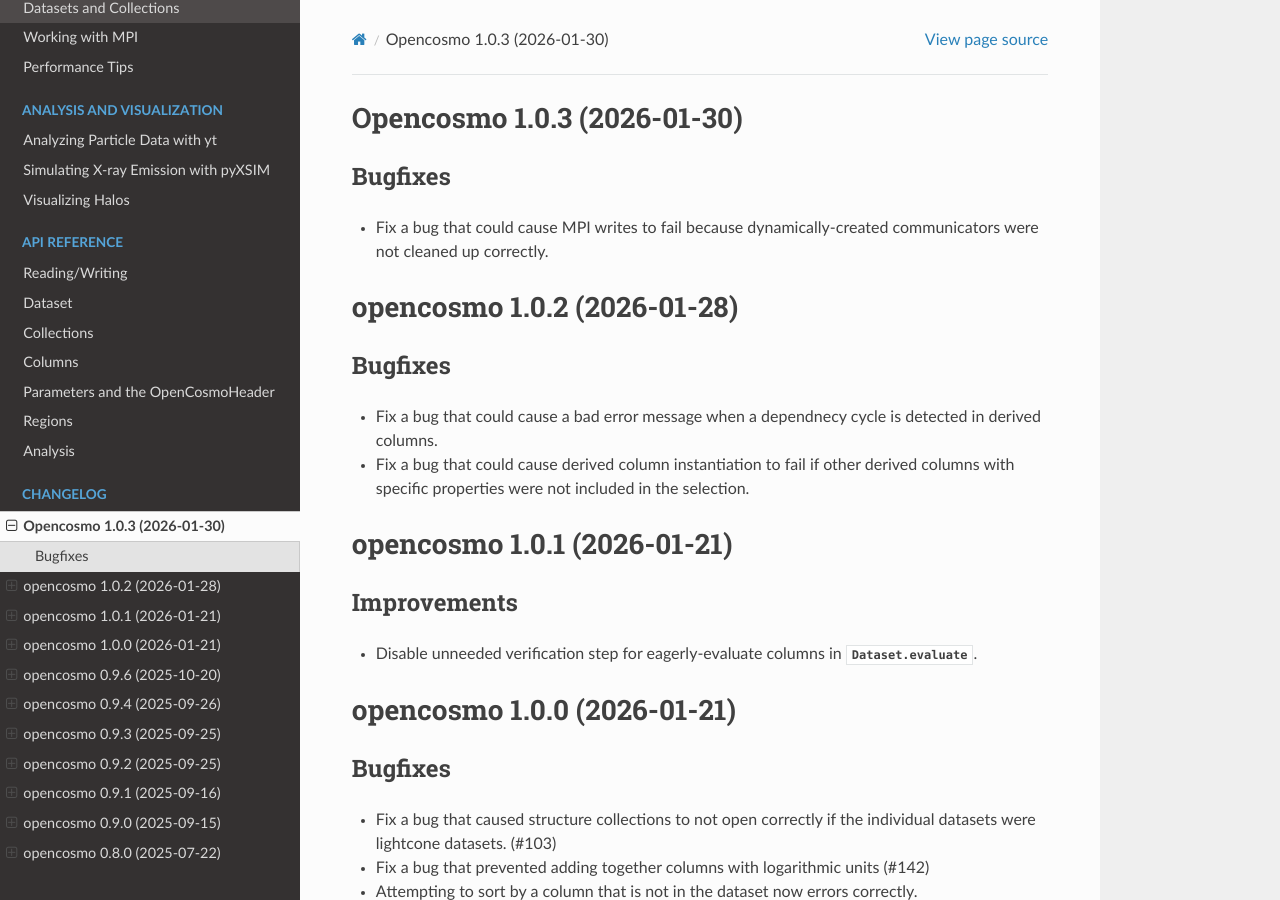
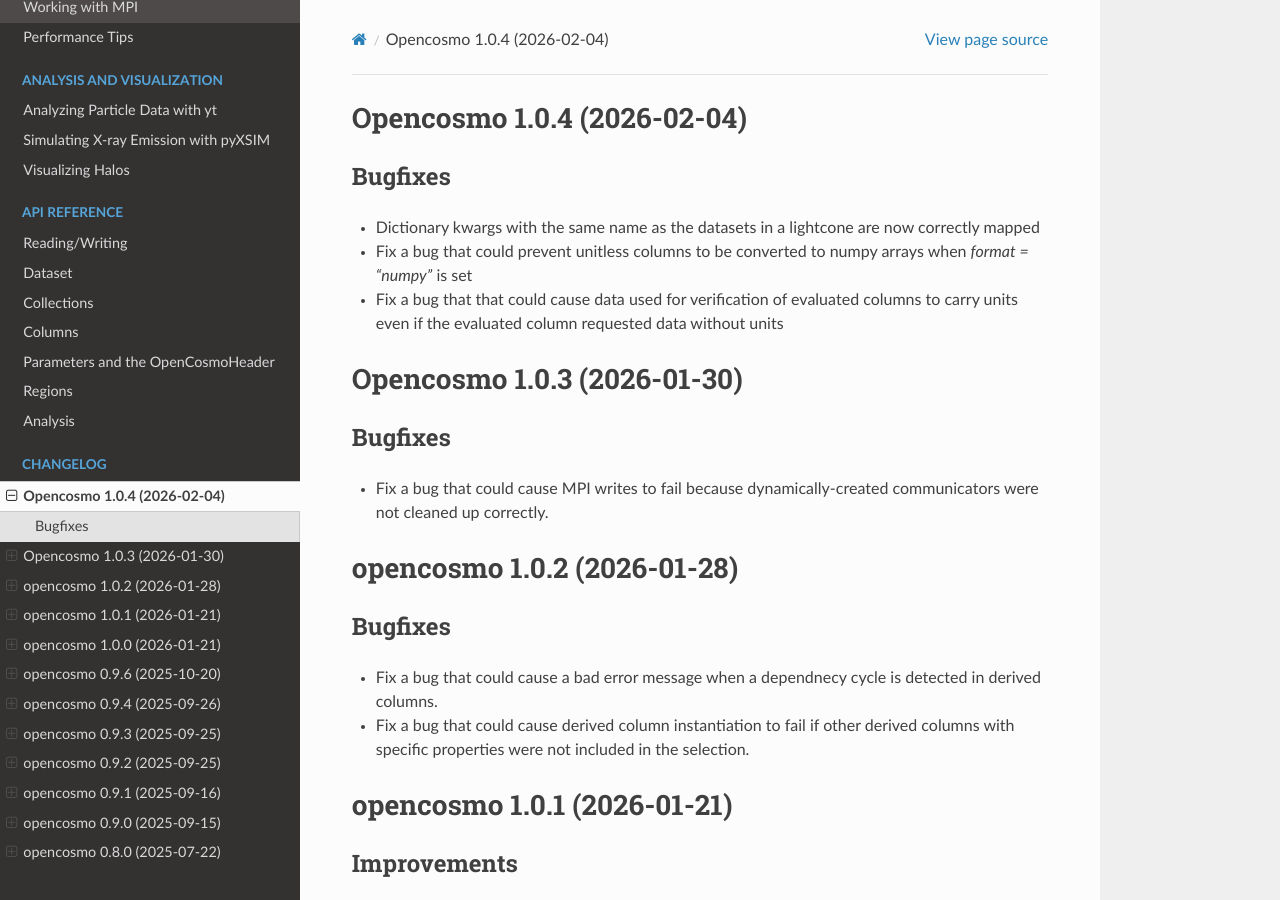
Before and after one commit to ArgonneCPAC/OpenCosmo, a Sphinx documentation site: the page built from docs/source/changelog.rst, in a window 1280 px wide and 900 px high. Built offline with Sphinx 7.4.7 and the Read the Docs theme 3.1.0, drawn with Linux system fonts in a browser that asks for light colours; some of the changed text lies outside the part shown.

Commit message:
Render changelog

```diff
--- a/changes/+28bb6b3f.bugfix.rst
+++ /dev/null
@@ -1 +0,0 @@
-Fix a bug that that could cause data used for verification of evaluated columns to carry units even if the evaluated column requested data without units
--- a/changes/+7a45c74a.bugfix.rst
+++ /dev/null
@@ -1 +0,0 @@
-Fix a bug that could prevent unitless columns to be converted to numpy arrays when `format = "numpy"` is set
--- a/changes/+8c807243.bugfix.rst
+++ /dev/null
@@ -1 +0,0 @@
-Dictionary kwargs with the same name as the datasets in a lightcone are now correctly mapped
--- a/docs/source/changelog.rst
+++ b/docs/source/changelog.rst
@@ -1,3 +1,14 @@
+Opencosmo 1.0.4 (2026-02-04)
+===============================
+
+Bugfixes
+--------
+
+- Dictionary kwargs with the same name as the datasets in a lightcone are now correctly mapped
+- Fix a bug that could prevent unitless columns to be converted to numpy arrays when `format = "numpy"` is set
+- Fix a bug that that could cause data used for verification of evaluated columns to carry units even if the evaluated column requested data without units
+
+
 Opencosmo 1.0.3 (2026-01-30)
 ===============================
 
```
